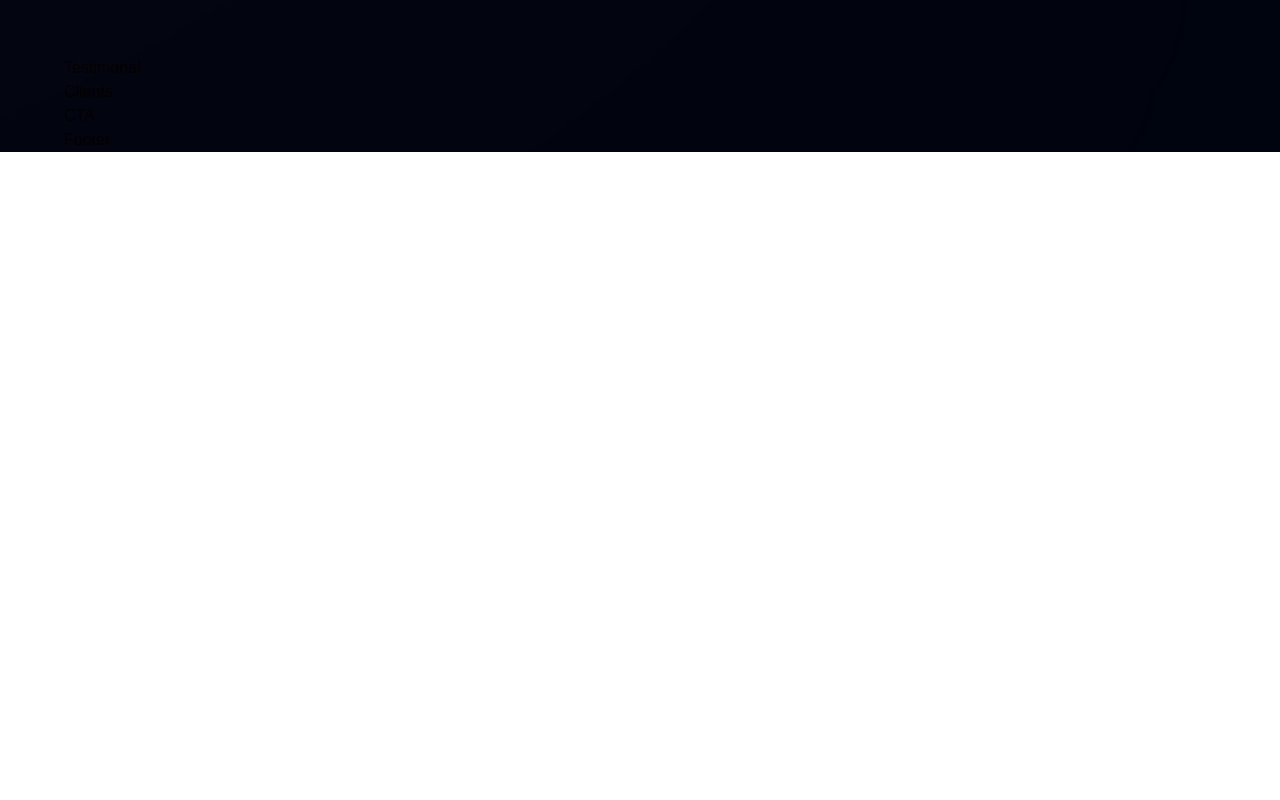
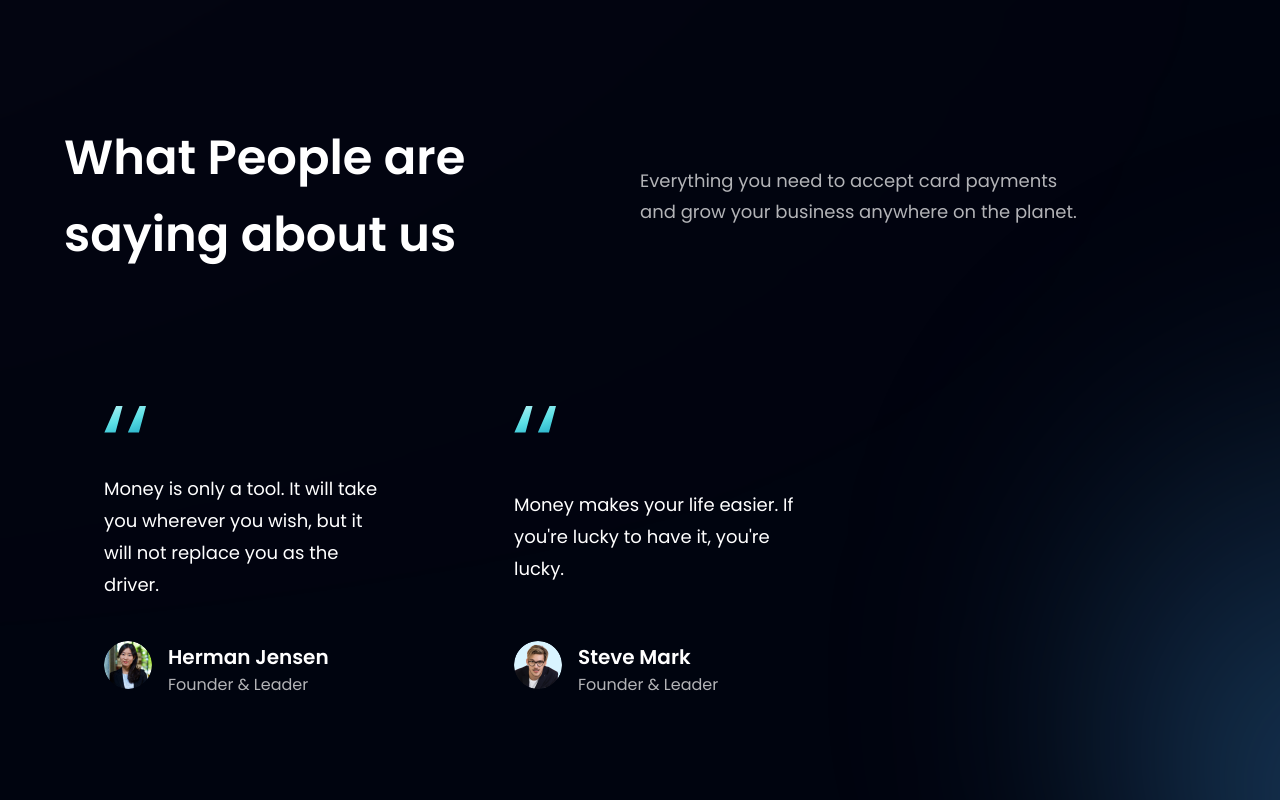
Before and after one commit to mohsinkhan60/reactjs-bank-app, a React (Vite) app: page / in a window 1280 px wide. Shown: the part 2780-3580 px from the top of the page. Before the commit the page ends 2932 px from the top, so only its background shows below. Built offline with nearby package versions, Linux system fonts and the light colour scheme.

Commit message:
add Testimonal section

```diff
--- a/src/components/FeedBackCard.jsx
+++ b/src/components/FeedBackCard.jsx
@@ -1,8 +1,22 @@
+/* eslint-disable react/prop-types */
+import { quotes } from "../assets"
 
 
-export const FeedBackCard = () => {
+export const FeedBackCard = ({content, name, title, img}) => {
   return (
-    <div>FeedBackCard</div>
+    <div className="flex justify-between flex-col px-10 py-12 rounded-[20px] max-w-[370px] md:mr-10 sm:mr-5 mr-0 my-5 feedback-card">
+      <img src={quotes} alt="quotes" className="w-[42px] h-[27px] object-contain" />
+      <p className="font-poppins font-normal text-[18px] leading-[32px] text-white my-10">{content}</p>
+
+      <div className="flex flex-row">
+        <img src={img} alt="img" className="w-[48px] h-[48px] rounded-full" />
+
+        <div className="flex flex-col ml-4">
+          <h4 className="font-poppins font-semibold text-[20px] leading-[32px] text-white">{name}</h4>
+          <p className="font-poppins font-normal text-[16px] leading-[24px] text-dimWhite">{title}</p>
+        </div>
+      </div>
+    </div>
   )
 }
 export default FeedBackCard
--- a/src/components/Testimonal.jsx
+++ b/src/components/Testimonal.jsx
@@ -1,8 +1,35 @@
-
+import { feedback } from "../constants";
+import styles from "../style";
+import FeedBackCard from "./FeedBackCard";
 
 export const Testimonal = () => {
   return (
-    <div>Testimonal</div>
-  )
-}
-export default Testimonal
+    <section
+      id="clients"
+      className={`${styles.paddingY} ${styles.flexCenter} flex-col relative`}
+    >
+      <div className="absolute z-[0] w-[60%] h-[60%] -right-[50%] rounded-full blue__gradient" />
+
+
+    <div className="w-full flex justify-between items-center md:flex-row flex-col sm:mb-16 mb-6 relative z-[1]">
+      <h2 className={styles.heading2}>
+        What People are <br className="sm:block hidden" /> saying about us
+      </h2>
+      <div className="w-full md:mt-0 mt-6">
+        <p className={`${styles.paragraph} text-left max-w-[450px]`}>
+          Everything you need to accept card payments and grow your business
+          anywhere on the planet.
+        </p>
+      </div>
+    </div>
+
+    <div className="flex flex-wrap sm:justify-start justify-center w-full feedback-container relative z-[1]">
+      {feedback.map((Card) => (
+
+        <FeedBackCard key={Card.id} {...Card} />
+      ))}
+    </div>
+    </section>
+  );
+};
+export default Testimonal;
```
